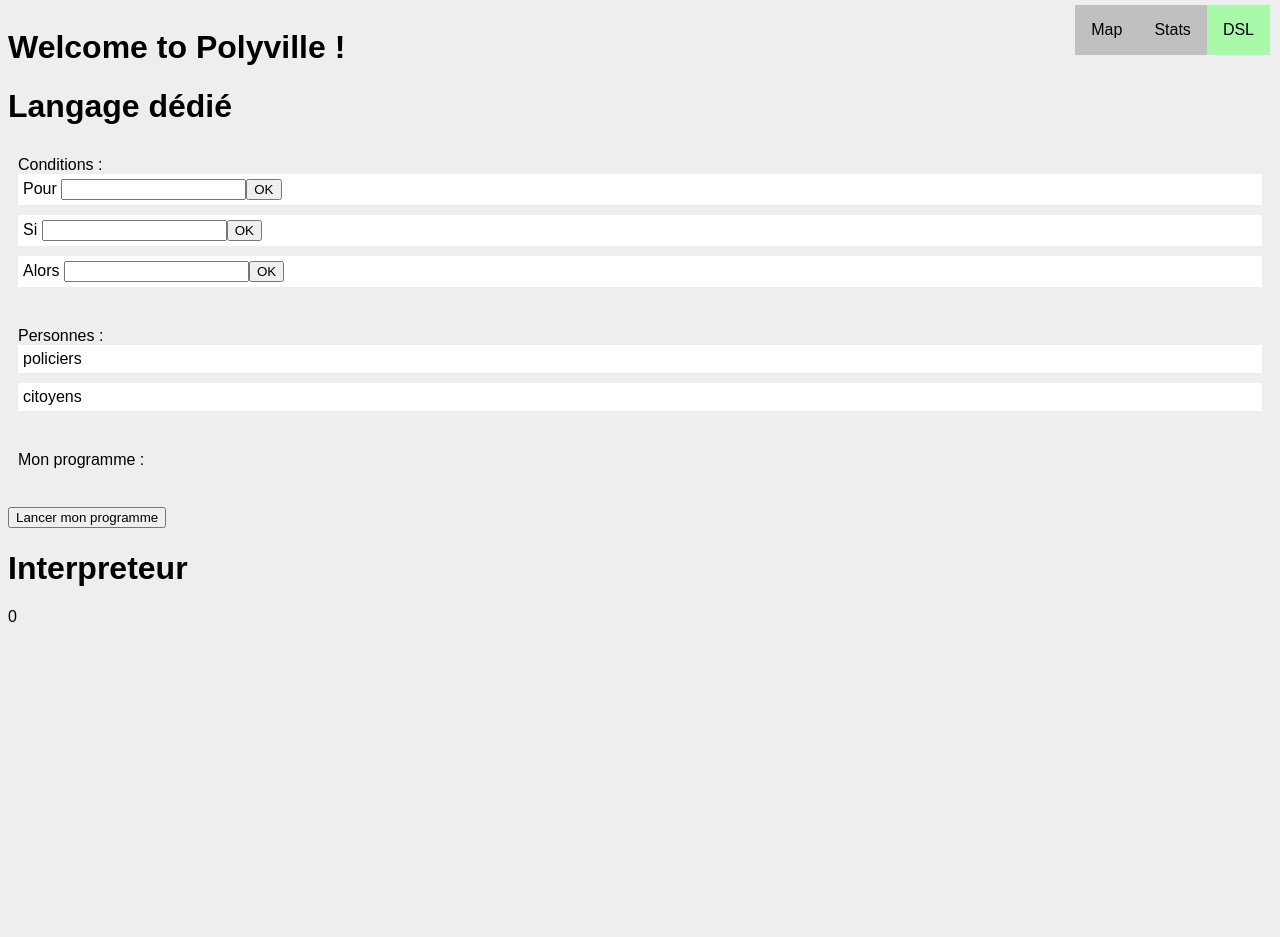
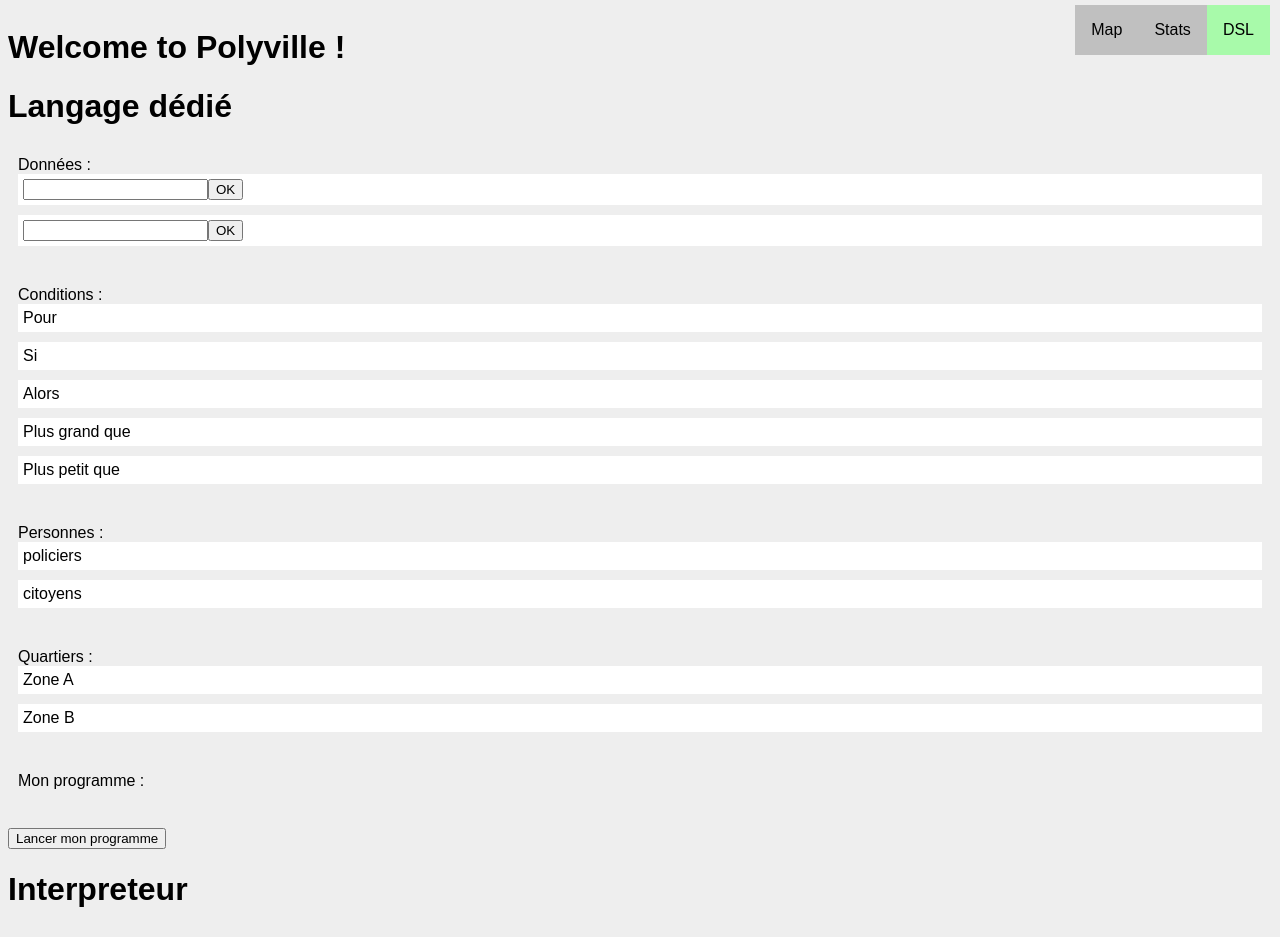
Before and after one commit to NathanMeulle/PNS-SI4-PS7-POLYVILLE, a Vue app in the folder web/: page /dsl in a window 1280 px wide. Before the commit the page ends 800 px from the top, so only its background shows below. Built offline with nearby package versions, Linux system fonts and the light colour scheme.

Commit message:
Début de l'interpréteur avec message d'erreur et ajout de cases pour le DSL #6

```diff
--- a/web/src/components/DSL/DSL.vue
+++ b/web/src/components/DSL/DSL.vue
@@ -1,9 +1,8 @@
 <template>
-  <div>
-    <div class='drop-zone' @drop='onDrop($event, 1)' @dragover.prevent @dragenter.prevent>
-      Conditions :
-      <div v-for='item in listOne' :key='item.title' class='drag-el' draggable="true" @dragstart='startDrag($event, item)'>
-        {{ item.title }}
+  <span id="error">{{error}}</span>
+  <div class='drop-zone' @drop='onDrop($event, 5)' @dragover.prevent @dragenter.prevent id="data">
+    Données :
+    <div v-for='item in listInput' :key='item.title' class='drag-el' draggable="true" @dragstart='startDrag($event, item)'>
       {{item.input}}
       <label>
         <input v-model="this.message[item.id]">
@@ -11,19 +10,29 @@
       </label>
     </div>
   </div>
+  <div class='drop-zone' @drop='onDrop($event, 1)' @dragover.prevent @dragenter.prevent id="cond">
+    Conditions :
+    <div v-for='item in listCond' :key='item.title' class='drag-el'  draggable="true" @dragstart='startDrag($event, item)'>
+      {{ item.title }}
+    </div>
+  </div>
   <div class='drop-zone' @drop='onDrop($event, 3)' @dragover.prevent @dragenter.prevent>
     Personnes :
-      <div v-for='item in listThree' :key='item.title' class='drag-el'  draggable="true" @dragstart='startDrag($event, item)'>
+    <div v-for='item in listPers' :key='item.title' class='drag-el'  draggable="true" @dragstart='startDrag($event, item)'>
       {{ item.title }}
-        {{item.input}}
+    </div>
+  </div>
+  <div class='drop-zone' @drop='onDrop($event, 4)' @dragover.prevent @dragenter.prevent>
+    Quartiers :
+    <div v-for='item in listQuartiers' :key='item.title' class='drag-el'  draggable="true" @dragstart='startDrag($event, item)'>
+      {{ item.title }}
     </div>
   </div>
   <div class='drop-zone' @drop='onDrop($event, 2)' @dragover.prevent @dragenter.prevent>
     Mon programme :
-      <div v-for='item in listTwo' :key='item.title' class='drag-el'  draggable="true" @dragstart='startDrag($event, item)'>
+    <div v-for='item in listProg' :key='item.title' class='drag-el'  draggable="true" @dragstart='startDrag($event, item)'>
       {{ item.title }}
       {{item.input}}
-      </div>
     </div>
   </div>
   <br/>
@@ -36,12 +45,14 @@ export default {
   name: "DSL",
   data () {
     return {
+      error:'',
       items: [
         {
           id: 0,
           title: 'Pour',
           input: '',
           position: -1,
+          type:1,
           list: 1
         },
         {
@@ -49,28 +60,73 @@ export default {
           title: 'Si',
           input: '',
           position: -1,
+          type:1,
           list: 1
         },
         {
           id: 2,
           title: 'Alors',
-          input: '',
           position: -1,
+          type:1,
           list: 1
         },
         {
           id: 3,
           title: 'policiers',
-          input: '',
           position: -1,
+          type:3,
           list: 3
         },
         {
           id: 4,
           title: 'citoyens',
+          position: -1,
+          type:3,
+          list: 3
+        },
+        {
+          id: 5,
+          title: 'Zone A',
+          position: -1,
+          type:4,
+          list: 4
+        },
+        {
+          id: 6,
+          title: 'Zone B',
+          position: -1,
+          type:4,
+          list: 4
+        },
+        {
+          id: 7,
+          title: 'Input',
           input: '',
           position: -1,
-          list: 3
+          type:5,
+          list: 5
+        },
+        {
+          id: 8,
+          title: 'Input',
+          input: '',
+          position: -1,
+          type:5,
+          list: 5
+        },
+        {
+          id: 9,
+          title: 'Plus grand que',
+          position: -1,
+          type:1,
+          list: 1
+        },
+        {
+          id: 10,
+          title: 'Plus petit que',
+          position: -1,
+          type:1,
+          list: 1
         },
       ],
       message : {
@@ -81,15 +137,21 @@ export default {
     }
   },
   computed: {
-    listOne () {
+    listCond () {
       return this.sortItems(this.items.filter(item => item.list === 1))
     },
-    listTwo () {
+    listProg () {
       return this.sortItems(this.items.filter(item => item.list === 2))
     },
-    listThree () {
+    listPers () {
       return this.sortItems(this.items.filter(item => item.list === 3))
-    }
+    },
+    listQuartiers () {
+      return this.sortItems(this.items.filter(item => item.list === 4))
+    },
+    listInput () {
+      return this.sortItems(this.items.filter(item => item.list === 5))
+    },
   },
 
   methods:{
@@ -103,15 +165,17 @@ export default {
       evt.dataTransfer.setData('itemID', item.id)
     },
     onDrop (evt, list) {
+      this.error = ''
       const itemID = evt.dataTransfer.getData('itemID')
       const item = this.items.find(item => item.id === Number(itemID))
-      item.list = list
+      if(item.list === 2 || list!==2){
+        this.error = "Déplacement impossible"
+        item.list = item.type
+      }
+      else item.list = list
       console.log("ajout à la liste : ",item.list)
-      if(list === 1){
-        item.position=this.listOne.length+1
-      }
-      else if (list === 2){
-        item.position=this.listTwo.length+1
+      if (list === 2){
+        item.position=this.listProg.length+1
       }
     },
     validation(id){
@@ -120,8 +184,8 @@ export default {
       this.message[item.id] = ""
     },
     launch(){
-      console.log("envoi du programme suivant : ",this.listTwo)
-      this.$emit("launch",this.listTwo)
+      console.log("envoi du programme suivant : ",this.listProg)
+      this.$emit("launch",this.listProg)
     }
   }
 }
@@ -139,4 +203,12 @@ export default {
   margin-bottom: 10px;
   padding: 5px;
 }
+
+#error{
+  color: red;
+}
+
+#cond{
+  margin-top: 10px;
+}
 </style>
--- a/web/src/components/DSL/Interpreteur.vue
+++ b/web/src/components/DSL/Interpreteur.vue
@@ -1,7 +1,7 @@
 <template>
   <DSL v-on:launch="getData($event)"/>
   <h1>Interpreteur</h1>
-  <text>{{result}}</text>
+  <span id="error">{{error}}</span>
 </template>
 
 <script>
@@ -13,33 +13,64 @@ export default {
   data(){
     return{
       programme:{},
-      result: 0,
+      posZone: {},
+      error: "",
     }
   },
 
   methods:{
     getData(listeCommandes){
+      this.error = ""
       this.programme = listeCommandes
       console.log("mon programme : ",this.programme)
-      this.useless()
+      this.checkError()
+      this.getZone()
     },
-    useless(){
-      let si = 0
-      let alors = 0
-      let pour = 0
+    checkError(){
+      let valid = this.checkIfThen()
+      if(valid === 1) this.error = 'Il est nécessaire de mettre une case "Alors" si vous avez utilisé une cas "Si" et inversement'
+      if(valid === 2) this.error = 'Il est nécessaire de mettre la case "Si" avant la case "Alors"'
+    },
+    checkIfThen(){
+      let posIf = -1
+      let posThen = -1
+      let presence = false
+      this.programme.forEach((item,index)=>{
+        if(item.title === "Si") {
+          posIf = index
+          presence = true
+        }
+        else if (item.title === "Alors"){
+          posThen = index
+          presence = true
+        }
+      })
+      if(!presence) return 0
+      if(posIf === -1 || posThen === -1) return 1
+      if (posIf > posThen) return 2
+      return 0
+    },
+    getZone(){
       this.programme.forEach((item)=>{
-        console.log(item)
-        if(item.title === "Si") si=Number(item.input)
-        if(item.title === "Alors") alors=Number(item.input)
-        if(item.title === "Pour") pour=Number(item.input)
+        if(item.title === "Zone A"){
+          this.posZone[0] = 43.6204
+          this.posZone[1] = 7.0719
+        }
+        else if(item.title === "Zone B"){
+          this.posZone[0] = 43.6204
+          this.posZone[1] = 7.0619
+        }
       })
-      this.result = si + alors + pour
-      console.log("res : ",this.result)
+      console.log("Zone : ",this.posZone)
     }
   }
 }
 </script>
 
 <style scoped>
+#error{
+  color: red;
+}
+
 
 </style>
```
Lines whose indentation alone changed are shown as unchanged.
